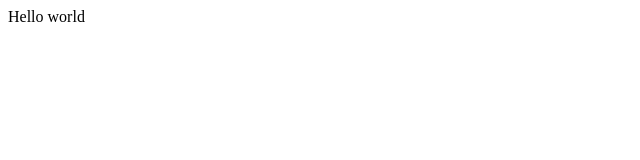
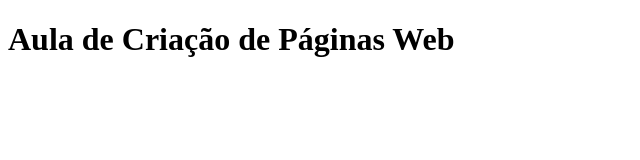
Before and after one commit to danilob/ProjetoWebInicio, a plain HTML site: page index.html in a window 1280 px wide. Shown: the whole page, without its empty margins (0-640 px from the left). Drawn offline with Linux system fonts and the light colour scheme.

Commit message:
alterando mensagem

```diff
--- a/index.html
+++ b/index.html
@@ -9,7 +9,7 @@
 </head>
 
 <body>
-  Hello world
+  <h1>Aula de Criação de Páginas Web</h1>
   <script src="script.js"></script>
 </body>
 
```
